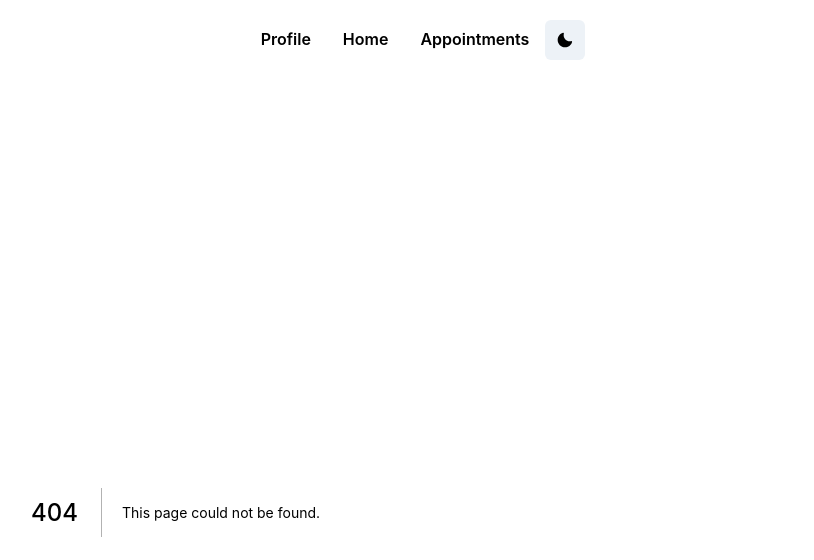
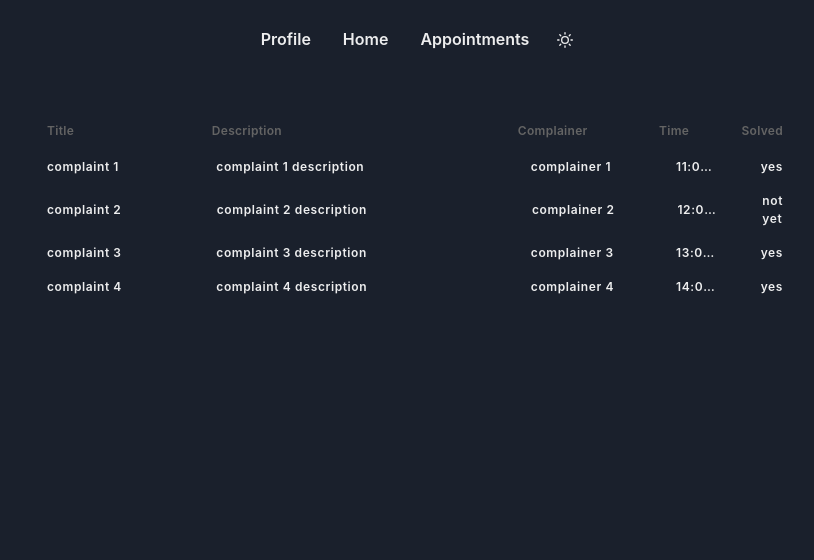
Before and after one commit to Hatem902/posture, a Next.js app: page /complaints in a window 1280 px wide. Before the commit this address had no page. Shown: the top 560 px of the page, without its empty margins (225-1039 px from the left). Built offline with nearby package versions, Linux system fonts and the light colour scheme.

Commit message:
complaints

```diff
--- /dev/null
+++ b/components/complaints/Complaint.js
@@ -0,0 +1,49 @@
+import { Grid, GridItem, Text } from '@chakra-ui/react';
+
+const Complaint = ({ complaint }) => {
+  return (
+    <Grid
+      px={4}
+      fontSize='xs'
+      fontWeight='semibold'
+      letterSpacing={0.6}
+      alignItems='center'
+      templateColumns='repeat(60, 1fr)'
+      w='full'
+      transition='ease-out'
+      transitionProperty='background'
+      transitionDuration='normal'
+      borderRadius='lg'
+      /* py={{ base: 2, '2xl': 2 }} */
+      py={2}
+      color='whiteAlpha.900'
+      _hover={{
+        background: 'gray.dark',
+        cursor: 'pointer',
+      }}
+    >
+      <GridItem colSpan={['16', '16', '14', '14']} maxW='50%'>
+        <Text isTruncated>{complaint.title}</Text>
+      </GridItem>
+      <GridItem colSpan={['25', '25', '26', '26']} maxW='50%'>
+        <Text isTruncated>{complaint.description}</Text>
+      </GridItem>
+      <GridItem colSpan={12} maxW='80%'>
+        <Text isTruncated>{complaint.complainer}</Text>
+      </GridItem>
+
+      <GridItem
+        colSpan={7}
+        maxW='50%'
+        display={['none', 'none', 'flex', 'flex']}
+      >
+        <Text isTruncated>{complaint.time}</Text>
+      </GridItem>
+      <GridItem colStart={60} colEnd={60}>
+        <Text>{complaint.solved}</Text>
+      </GridItem>
+    </Grid>
+  );
+};
+
+export default Complaint;
--- /dev/null
+++ b/components/complaints/Complaints.js
@@ -0,0 +1,66 @@
+import { Box, Flex, Grid, GridItem, Heading } from '@chakra-ui/react';
+import Complaint from './complaint';
+import { complaintsData } from './complaintsData';
+
+const Complaints = () => {
+  const HeaderCell = ({ value }) => (
+    <Heading
+      fontSize='xs'
+      fontWeight='semibold'
+      letterSpacing={0.3}
+      isTruncated
+      textTransform='none'
+      color='gray.light'
+    >
+      {value}
+    </Heading>
+  );
+  return (
+    <Flex
+      w='full'
+      flex={1}
+      flexDir='column'
+      spacing={0}
+      align='flex-start'
+      height='full'
+      mx='3.8rem'
+    >
+      <Grid
+        px={4}
+        minW='full'
+        /* py={{ base: 3, '2xl': 3 }} */
+        py={3}
+        alignItems='center'
+        templateColumns='repeat(60, 1fr)'
+        w='full'
+      >
+        <GridItem colSpan={['16', '16', '14', '14']} maxW='50%'>
+          <HeaderCell value='Title' />
+        </GridItem>
+        <GridItem colSpan={['25', '25', '26', '26']} maxW='50%'>
+          <HeaderCell value='Description' />
+        </GridItem>
+        <GridItem colSpan={12} maxW='80%'>
+          <HeaderCell value='Complainer' />
+        </GridItem>
+        <GridItem
+          colSpan={7}
+          maxW='50%'
+          display={['none', 'none', 'flex', 'flex']}
+        >
+          <HeaderCell value='Time' />
+        </GridItem>
+        <GridItem colStart={60} colEnd={60}>
+          <HeaderCell value='Solved' />
+        </GridItem>
+      </Grid>
+      <Box overflowY='auto'>
+        {complaintsData.map((complaint) => (
+          <Complaint key={complaint.date} complaint={complaint} />
+        ))}
+      </Box>
+    </Flex>
+  );
+};
+
+export default Complaints;
--- /dev/null
+++ b/components/complaints/complaintsData.js
@@ -0,0 +1,30 @@
+export const complaintsData = [
+  {
+    title: 'complaint 1',
+    description: 'complaint 1 description',
+    complainer: 'complainer 1',
+    time: ' 11:00 | 10/04/2022',
+    solved: 'yes',
+  },
+  {
+    title: 'complaint 2',
+    description: 'complaint 2 description',
+    complainer: 'complainer 2',
+    time: ' 12:00 | 10/04/2022',
+    solved: 'not yet',
+  },
+  {
+    title: 'complaint 3',
+    description: 'complaint 3 description',
+    complainer: 'complainer 3',
+    time: ' 13:00 | 10/04/2022',
+    solved: 'yes',
+  },
+  {
+    title: 'complaint 4',
+    description: 'complaint 4 description',
+    complainer: 'complainer 4',
+    time: ' 14:00 | 10/04/2022',
+    solved: 'yes',
+  },
+];
--- a/pages/_app.js
+++ b/pages/_app.js
@@ -1,9 +1,9 @@
 import { ChakraProvider } from '@chakra-ui/react';
 import Layout from '../components/Layout';
-
+import { theme } from '../theme';
 function MyApp({ Component, pageProps }) {
   return (
-    <ChakraProvider>
+    <ChakraProvider theme={theme}>
       <Layout>
         <Component {...pageProps} />
       </Layout>
--- /dev/null
+++ b/pages/complaints.js
@@ -0,0 +1,6 @@
+import Complaints from '../components/complaints/Complaints';
+const complaints = () => {
+  return <Complaints />;
+};
+
+export default complaints;
--- /dev/null
+++ b/theme.js
@@ -0,0 +1,31 @@
+import {
+  extendTheme,
+  ThemeConfig,
+  theme as base,
+  withDefaultVariant,
+} from '@chakra-ui/react'
+
+const config = {
+  initialColorMode: 'dark',
+  useSystemColorMode: false,
+}
+
+export const theme = extendTheme(
+  {
+    config,
+    colors: {
+      'gray.dark': '#1C1C1C',
+      'gray.light': '#646464',
+      'brand.red': '#E14949',
+      'green.light': '#18D860',
+    },
+    fonts: {
+      heading: `Circular Std Bold, ${base.fonts?.heading}`,
+      body: `Circular Std Book, ${base.fonts?.body}`,
+    },
+  },
+  withDefaultVariant({
+    variant: 'ghost',
+    components: ['Button', 'IconButton'],
+  })
+)
```
